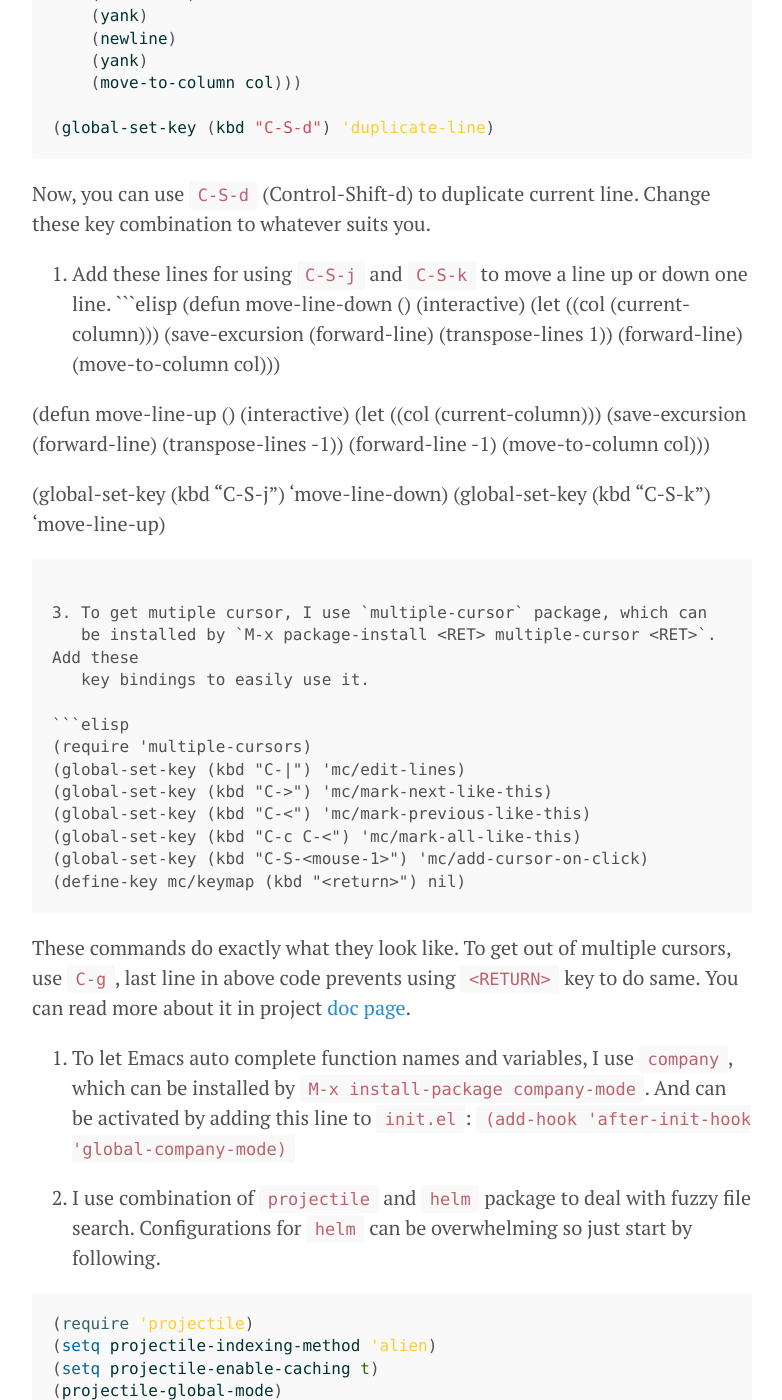
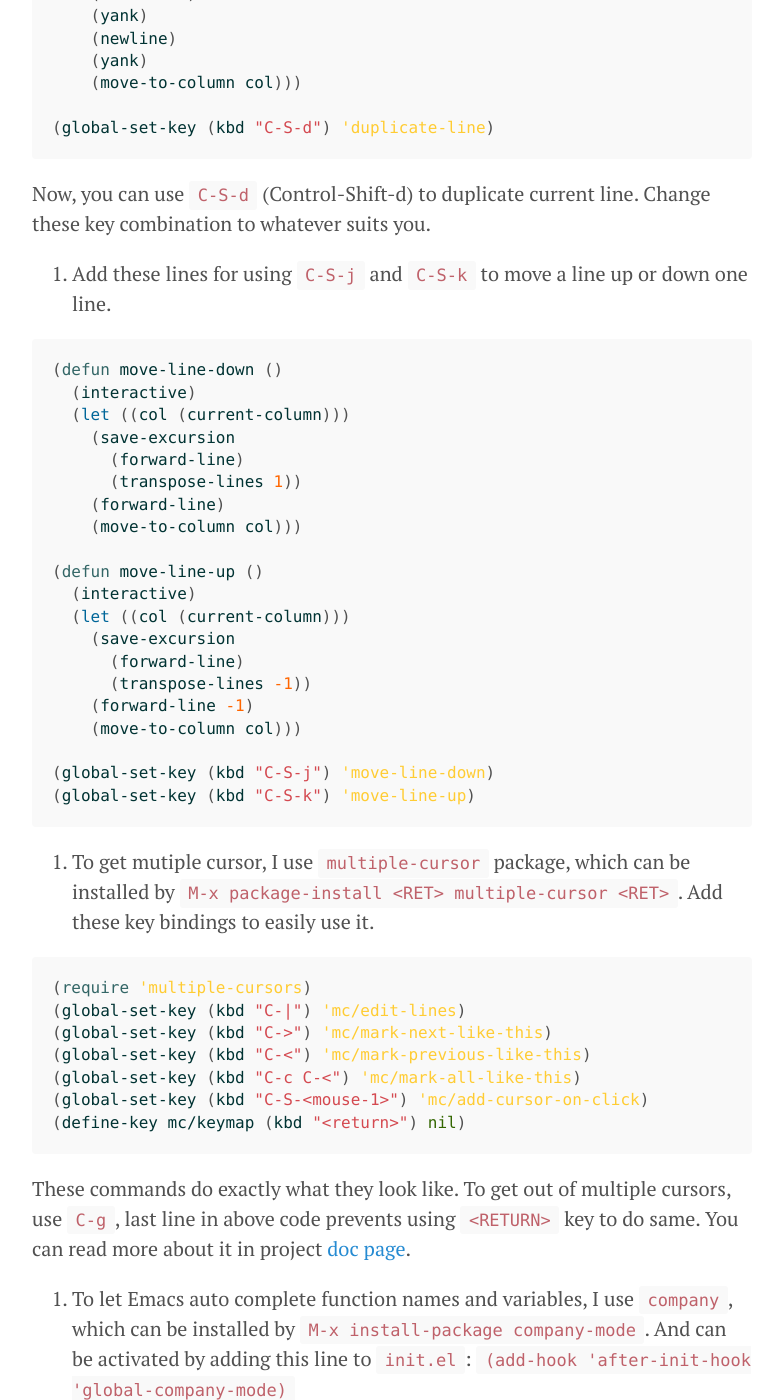
Before and after one commit to krsoninikhil/krsoninikhil.github.io, a Jekyll site: the page built from _posts/2018-12-15-easy-moving-from-vscode-to-emacs.md, in a window 1280 px wide and 1400 px high, scrolled down 2453 px. Shown: the whole window, without its empty margins (248-1030 px from the left). Built offline with Jekyll 4.4.1, drawn with Linux system fonts in a browser that asks for light colours; our own code applies the rules of GitHub Pages for plain Markdown files; some of the changed text lies outside the part shown.

Commit message:
Fix code highlight

````diff
--- a/_posts/2018-12-15-easy-moving-from-vscode-to-emacs.md
+++ b/_posts/2018-12-15-easy-moving-from-vscode-to-emacs.md
@@ -97,11 +97,12 @@ one by one.
 (global-set-key (kbd "C-S-d") 'duplicate-line)
 ```
 
-   Now, you can use `C-S-d` (Control-Shift-d) to duplicate current
-   line. Change these key combination to whatever suits you.
+Now, you can use `C-S-d` (Control-Shift-d) to duplicate current
+line. Change these key combination to whatever suits you.
 
 2. Add these lines for using `C-S-j` and `C-S-k` to move a line up or
    down one line.
+
 ```elisp
 (defun move-line-down ()
   (interactive)
@@ -195,7 +196,11 @@ option.
 8. I use
    [`dumb-jump`](https://github.com/jacktasia/dumb-jump/tree/260054500d4731c36574b6cbc519de29fdd22f43)
    package to jump to definitions using `C-M-g`. Add this line to auto enable it
-   every time: `(dumb-jump-mode)`
+   every time:
+
+```elisp
+`(dumb-jump-mode)`
+```
 
 9. If you jump back to function call by `C-M-p`.
 
@@ -203,7 +208,11 @@ option.
     project wide search with `projectile` works good for me.
 
 11. I use `fymd` package to real time markdown preview, with this
-    key binding: `(global-set-key (kbd "<f9>") 'flymd-flyit)`
+    key binding:
+
+```elisp
+`(global-set-key (kbd "<f9>") 'flymd-flyit)`
+```
 
 Most of the snippetes on this page are taken from
 [emacsrocks.com](http://emacsrocks.com/),
````
